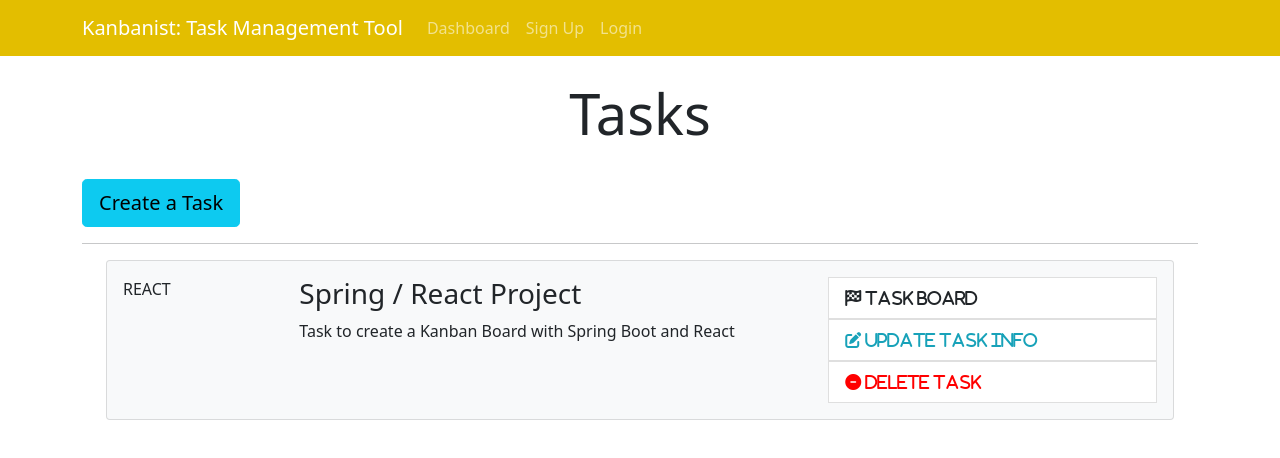
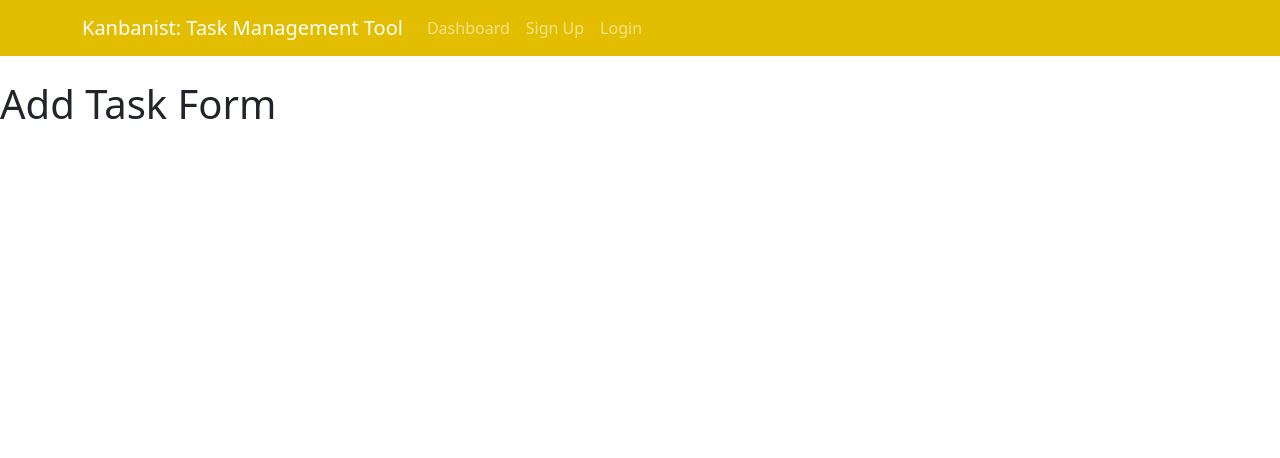
Before and after one commit to Sil3ntRo/Kanbanist, a React (Create React App) app in the folder kanbanistreact/: page /addTask in a window 1280 px wide. Shown: the top 458 px of the page. Built offline with nearby package versions, Linux system fonts and the light colour scheme.

Commit message:
Added Routers to dashboard and new tasks

```diff
--- a/kanbanistreact/package.json
+++ b/kanbanistreact/package.json
@@ -9,6 +9,7 @@
     "bootstrap": "^5.1.3",
     "react": "^18.1.0",
     "react-dom": "^18.1.0",
+    "react-router-dom": "^6.3.0",
     "react-scripts": "5.0.1",
     "web-vitals": "^2.1.4"
   },
--- a/kanbanistreact/src/App.js
+++ b/kanbanistreact/src/App.js
@@ -1,15 +1,26 @@
+import React, {Component} from "react";
 import './App.css';
 import Dashboard from './components/Dashboard';
 import Header from './components/Layout/Header';
-import "bootstrap/dist/css/bootstrap.min.css"
+import "bootstrap/dist/css/bootstrap.min.css";
+import {BrowserRouter as Router, Route, Routes} from "react-router-dom";
+import AddTask from "./components/Task/AddTask";
 
-function App() {
-  return (
-    <div className="App">
-      <Header />
-      <Dashboard />
-    </div>
-  );
+class App extends Component {
+  render() {
+      return (
+
+      <Router>
+        <div className="App">
+        <Header />
+          <Routes>
+            <Route exact path="/dashboard" element={<Dashboard />}/>
+            <Route exact path="/addTask" element={<AddTask />}/>
+          </Routes>
+        </div>
+      </Router>
+    );
+  };
 }
 
 export default App;
--- a/kanbanistreact/src/components/Dashboard.js
+++ b/kanbanistreact/src/components/Dashboard.js
@@ -1,4 +1,5 @@
 import React, { Component } from 'react'
+import CreateTaskButton from './Task/CreateTaskButton';
 import TaskItem from './Task/TaskItem';
 
 class Dashboard extends Component {
@@ -11,9 +12,7 @@ class Dashboard extends Component {
                 <div className="col-md-12">
                     <h1 className="display-4 text-center">Tasks</h1>
                     <br />
-                    <a href="TaskForm.html" className="btn btn-lg btn-info">
-                        Create a Task
-                    </a>
+                    <CreateTaskButton />
                     <br />
                     <hr />
                     <TaskItem />
--- /dev/null
+++ b/kanbanistreact/src/components/Task/AddTask.js
@@ -0,0 +1,13 @@
+import React, { Component } from 'react'
+
+class AddTask extends Component {
+  render() {
+    return (
+      <div>
+          <h1>Add Task Form</h1>
+      </div>
+    );
+  }
+}
+
+export default AddTask;
--- /dev/null
+++ b/kanbanistreact/src/components/Task/CreateTaskButton.js
@@ -0,0 +1,15 @@
+import React from 'react';
+import {Link} from "react-router-dom";
+
+const CreateTaskButton = () => {
+    return (
+        <React.Fragment>
+            <Link to="/addTask" className="btn btn-lg btn-info">
+                Create a Task
+            </Link>
+        </React.Fragment>
+    );
+
+};
+
+export default CreateTaskButton;
```
Also changed, not shown: 1 other file (tests, documents, lock files or other folders).
